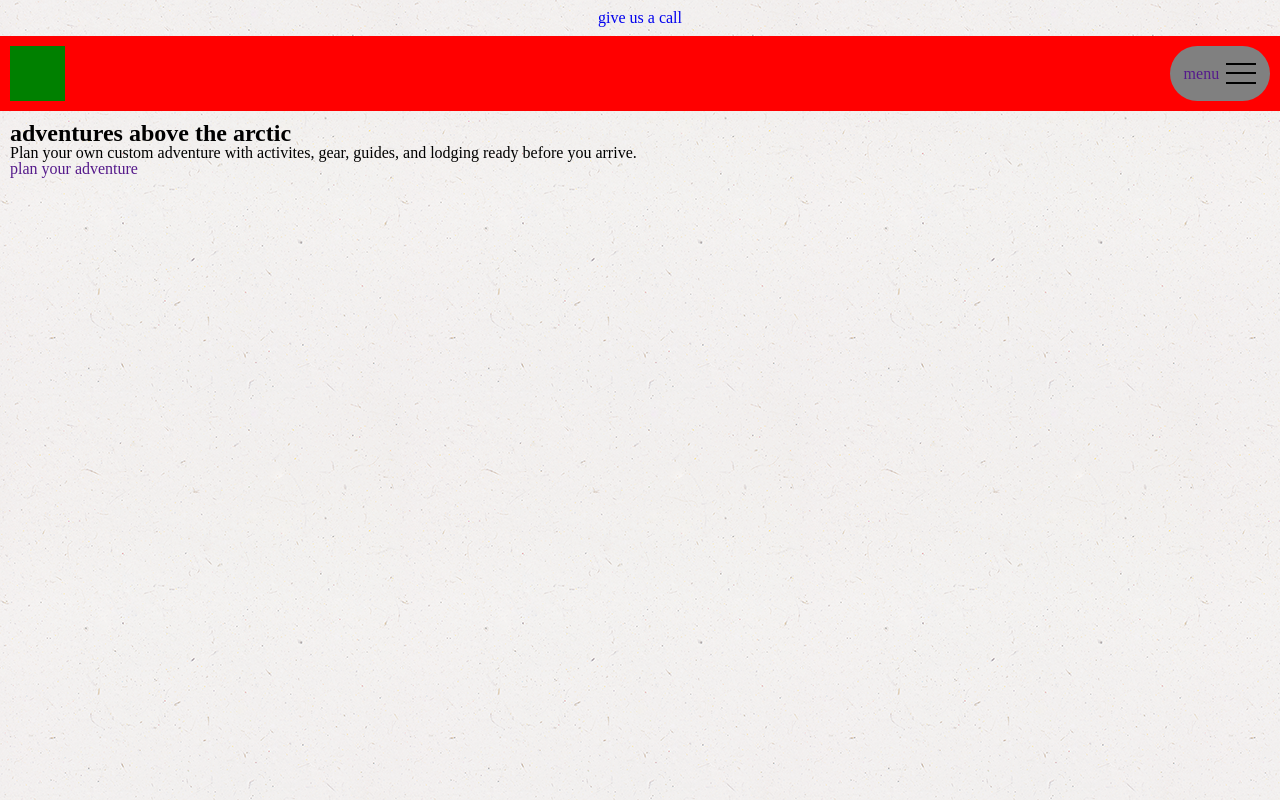
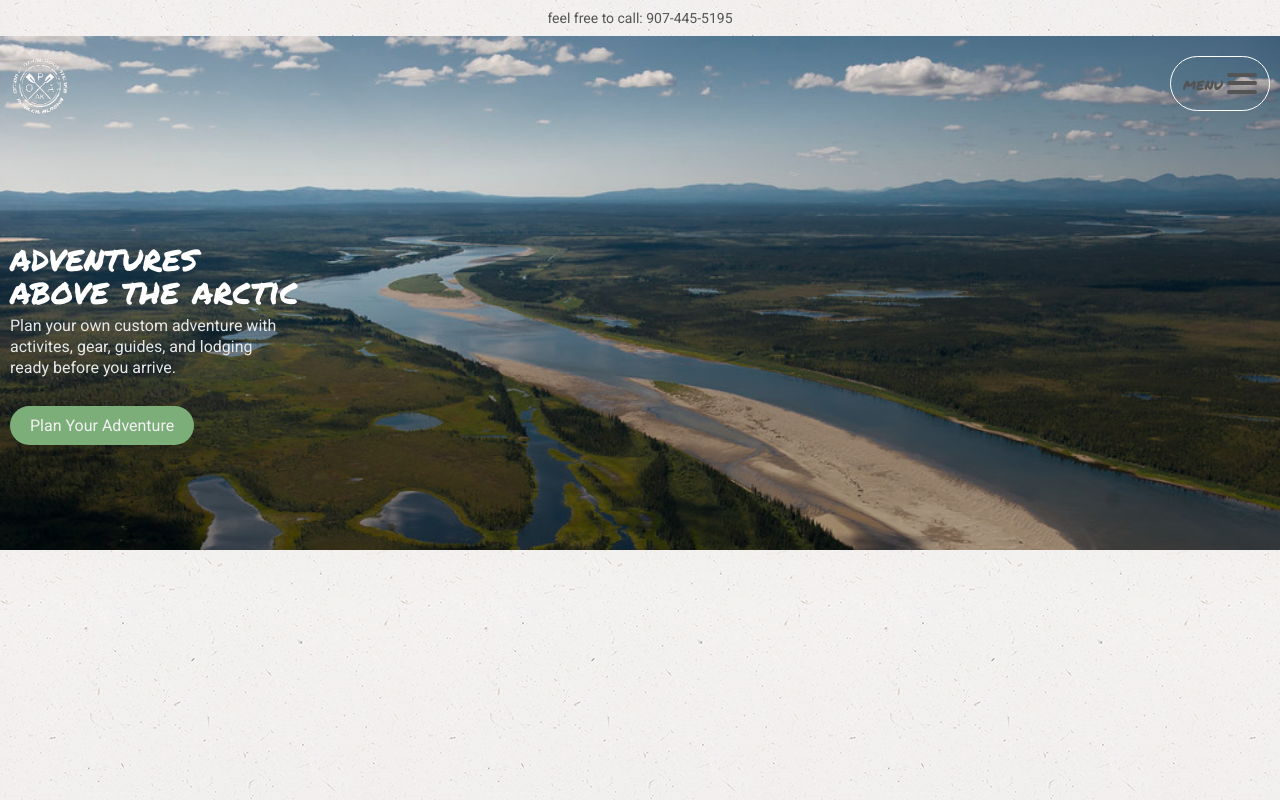
Before and after one commit to freerangecashew/opa-website, a plain HTML site: page index.html in a window 1280 px wide. Drawn offline with Linux system fonts and the light colour scheme.

Commit message:
day 1 header styles added

```diff
--- a/index.html
+++ b/index.html
@@ -7,16 +7,16 @@
     <link rel="stylesheet" href="./styles/styles.css">
 </head>
 <body>
+    <div class="header__call-box">
+        <a class="header__call-box__number" href="tel:907-445-5195">feel free to call: 907-445-5195</a>
+    </div>
+
     <header class="header">
-        <div class="header__call-box">
-            <a class="header__call-box__number" href="tel:907-445-5195">give us a call</a>
-        </div>
-
         <nav class="header__nav">
-            <a class="header__nav__logo" href="">
-                <img src="" alt="">
+            <a href="">
+                <img class="header__nav__logo" src="./media/op-logo.png" alt="">
             </a>
-            <a class="header__nav__menu" href="">
+            <a class="header__nav__menu" href="#header__nav__list">
                 <p class="header__nav__menu__text">menu</p>
                 <div class="header__nav__menu__icon">
                     <span class="header__nav__menu__icon__bar"></span>
@@ -24,10 +24,17 @@
                     <span class="header__nav__menu__icon__bar"></span>
                 </div>
             </a>
+            <ul class="header__nav__list" id="header__nav__list">
+                <li class="header__nav__list__items"><a class="header__nav__list__links" href="">close</a></li>
+                <li class="header__nav__list__items"><a class="header__nav__list__links" href="">the destination</a></li>
+                <li class="header__nav__list__items"><a class="header__nav__list__links" href="">activities</a></li>
+                <li class="header__nav__list__items"><a class="header__nav__list__links" href="">the experience</a></li>
+                <li class="header__nav__list__items"><a class="header__nav__list__links" href="">plan your adventure</a></li>
+            </ul>
         </nav>
 
         <section class="header__content">
-            <h1 class="header__content__title">adventures above the arctic</h1>
+            <h1 class="header__content__title"><span>adventures</span> above the arctic</h1>
             <p class="header__content__desc">Plan your own custom adventure with activites, gear, guides, and lodging ready before you arrive.</p>
             <a class="header__content__cta" href="">plan your adventure</a>
         </section>
--- a/styles/_base.scss
+++ b/styles/_base.scss
@@ -5,9 +5,12 @@
     line-height: 1;
     list-style: none;
     text-decoration: none;
+    outline: none;
 }
 
 body {
     background-image: linear-gradient(rgba(256, 256, 256, .4)), url("../media/ep_naturalwhite.png");
     background-repeat: repeat;
+
+    font-family: 'Roboto';
 }
--- a/styles/_header.scss
+++ b/styles/_header.scss
@@ -1,48 +1,119 @@
 .header {
+    background: linear-gradient(170deg, rgba(256,256,256, 0) 30%, rgba(0,0,0, .3) 60%), url("../media/planeview2.jpg");
+    background-size: cover;
 
     &__call-box {
         text-align: center;
         padding: 10px 0;
+
+        &__number {
+            font-size: 14px;
+            color: #545454;
+        }
     }
 
+    // nav styles start
     &__nav {
+        position: relative;
         display: flex;
         justify-content: space-between;
-        padding: 10px;
-        background: red;
+        padding: 20px 10px;
 
         &__logo {
-            height: 55px;
-            width: 55px;
-            background: green;
+            height: 60px;
+            width: 60px;
         }
 
+        // menu styles start
         &__menu {
+            display: flex;
+            align-items: center;
+            justify-content: space-around;
             height: 55px;
             width: 100px;
             padding: 0 10px;
             border-radius: 50px;
-            background: gray;
-            display: flex;
-            align-items: center;
-            justify-content: space-around;
+            border: 1px solid #fff;
+
+            &__text {
+                font: 400 16px/16px 'Permanent Marker';
+                color: #545454;
             }
 
-        &__menu__icon {
+            &__icon {
                 height: 50%;
                 display: flex;
                 flex-direction: column;
                 justify-content: space-around;
             }
 
-        &__menu__icon__bar {
-            height: 2px;
+            &__icon__bar {
+                height: 4px;
                 width: 30px;
-            background: black;
+                border-radius: 50px;
+                background: #545454;
+            }
+        } // menu styles end
+
+        // list styles start
+        &__list {
+            background: #7CAE7A;
+            position: absolute;
+            left: 0;
+            top: 100%;
+            display: flex;
+            flex-direction: column;
+            justify-content: space-around;
+            width: 100%;
+            padding: 50px 10px;
+            visibility: hidden;
+            opacity: 0;
+            transition: opacity .5s;
+
+            &:target {
+                visibility: visible;
+                opacity: .98;
+            }
+
+            &__links {
+                display: block;
+                padding: 20px 0;
+                color: #fff;
+
+                &:visited {
+                    color: #fff;
+                }
             }
         }
 
+    } // nav styles end
+
+    // content styles start
     &__content {
-        padding: 10px;
+        padding: 100px 10px;
+
+        &__title {
+            font: 400 36px/30px 'Permanent Marker';
+            color: #fff;
+
+            span {
+                display: block;
             }
         }
+
+        &__desc {
+            margin: 10px 0 40px 0;
+            font: 400 16px/21px 'Roboto';
+            max-width: 280px;
+            color: #e8e8e8;
+        }
+
+        &__cta {
+            padding: 10px 20px;
+            border-radius: 50px;
+            background: #7CAE7A;
+            color: #f1f1f1;
+            text-transform: capitalize;
+        }
+    }
+}
--- a/styles/_variables.scss
+++ b/styles/_variables.scss
@@ -0,0 +1 @@
+$green: #7CAE7A;
--- a/styles/styles.scss
+++ b/styles/styles.scss
@@ -1,2 +1,5 @@
+@import url('https://fonts.googleapis.com/css?family=Permanent+Marker|Roboto:400,900&display=swap');
+
 @import "_base";
-@import "_header"
+@import "_header";
+@import "_variables";
```
Also changed, not shown: media/op-logo.png (added), media/planeview2.jpg (added), styles/styles.css, 1 other file. Lines whose indentation alone changed are shown as unchanged.
